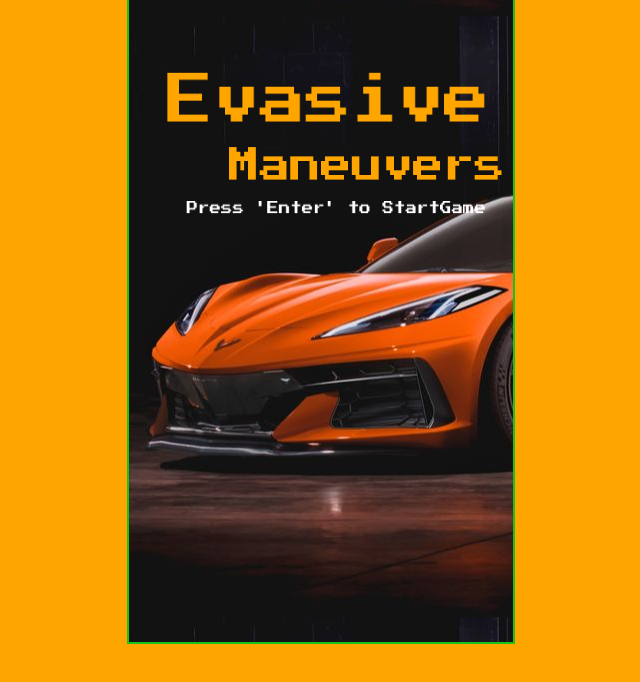
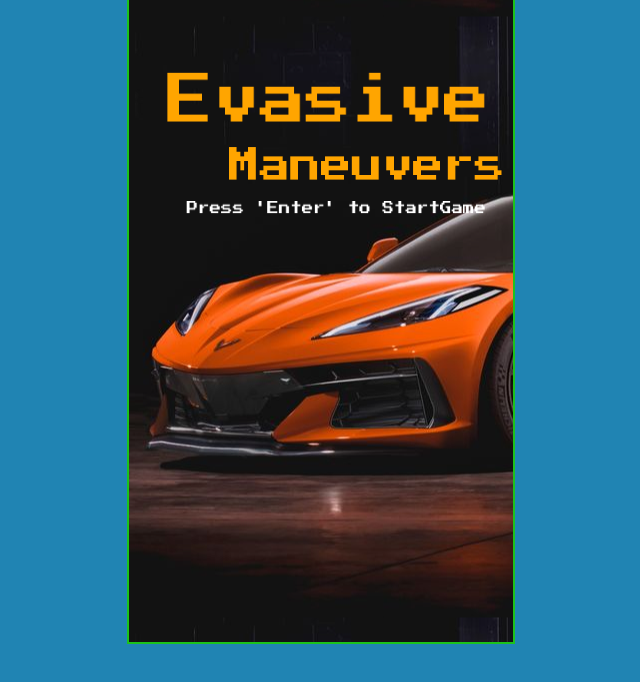
Before and after one commit to JamarTG/canvas-car-game, a website built with webpack: page index.html in a window 1280 px wide. Shown: the whole page, without its empty margins (319-959 px from the left). Built offline with nearby package versions, Linux system fonts and the light colour scheme; files whose address does not match are found by name; a web font is replaced by a local one.

Commit message:
updated the background

```diff
--- a/index.css
+++ b/index.css
@@ -5,12 +5,11 @@ body {
     display: flex;
     flex-direction: column;
     align-items: center;
-    background-color:rgb(26, 25, 25);
+    background-color:rgb(32, 132, 179);
     overflow: hidden;
 
     background-repeat: no-repeat;
     background-size: contain;
-
 }
 
 canvas{
@@ -20,7 +19,6 @@ canvas{
     height: 550px;
     border: 2px solid rgb(28, 194, 28);
     border-radius: 10px solid red;
-
 }
 
 button{
@@ -74,20 +72,6 @@ button{
     90% { transform: translate(1px, 2px) rotate(0deg); }
     100% { transform: translate(1px, -2px) rotate(-1deg); }
   }
-body {
-    font-size: 11pt;
-    margin: 0;
-    padding:0;
-    display: flex;
-    flex-direction: column;
-    align-items: center;
-    background-color:orange;
-    overflow: hidden;
-    background-image: url('../assets/grass.jpg');
-    background-repeat: no-repeat;
-    background-size: contain;
-
-}
 
 canvas{
     padding: 0;
```
